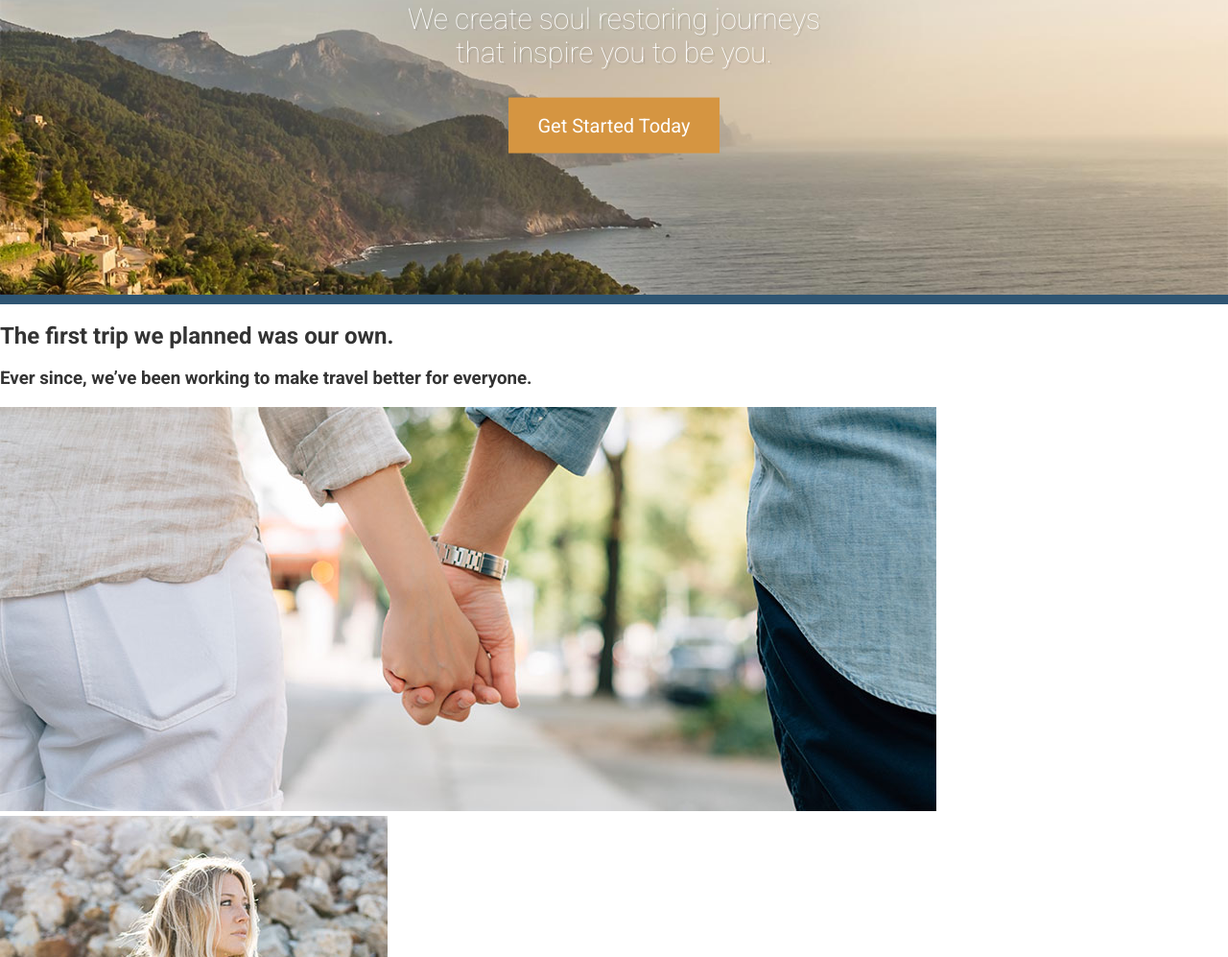
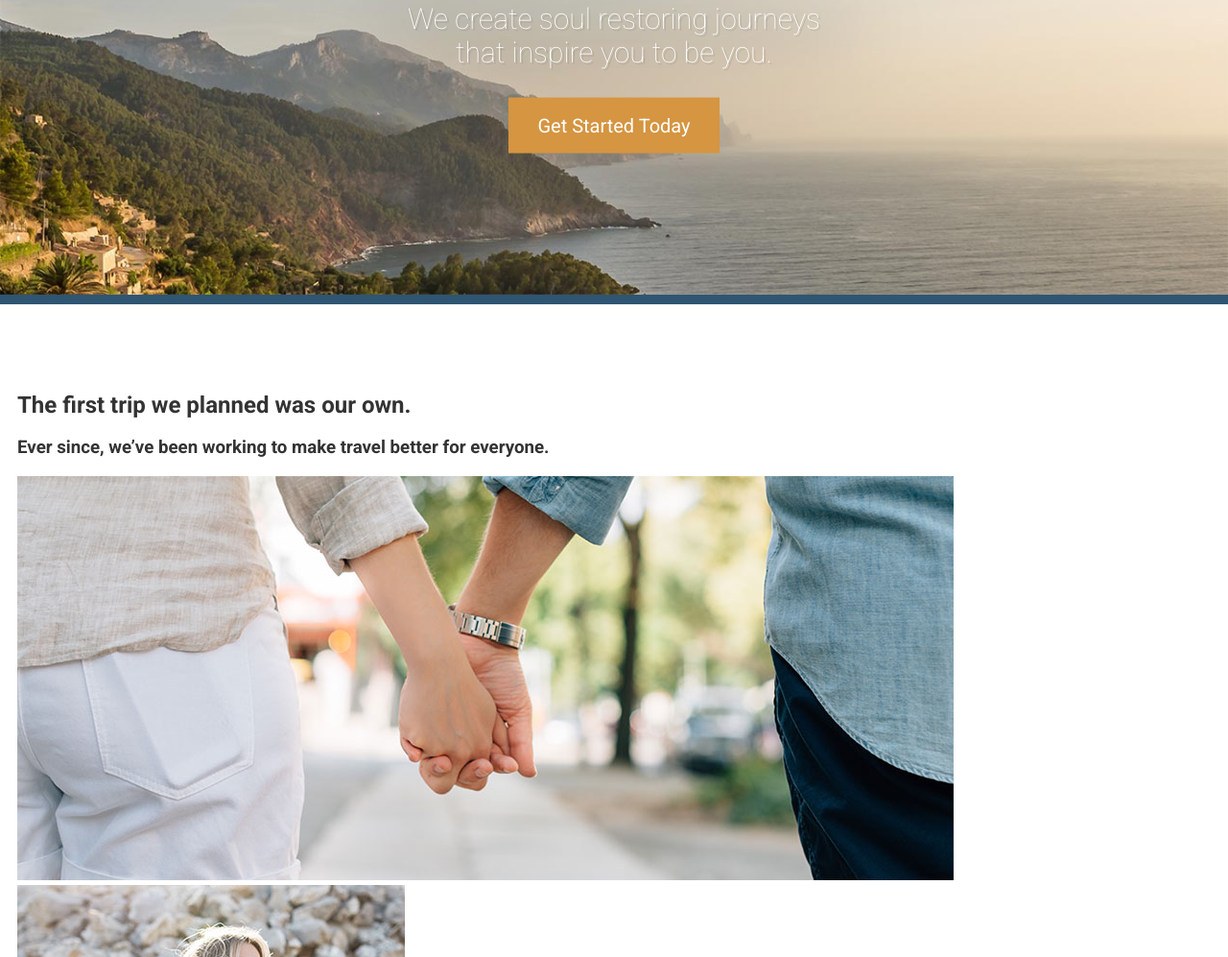
Before and after one commit to edwinchen85/travel_site_2, a website: page app/index.html in a window 1280 px wide. Shown: the part 463-1460 px from the top of the page at 96% size. Drawn offline with Linux system fonts and the light colour scheme.

Commit message:
Add page-section and wrapper css hook to our-beginning section

```diff
--- a/app/index.html
+++ b/app/index.html
@@ -39,7 +39,8 @@
     </div>
   </div>
 
-  <div id="our-beginning">
+  <div id="our-beginning" class="page-section">
+    <div class="wrapper">
       <h2>The first trip we planned was our own.</h2>
       <h3>Ever since, we&rsquo;ve been working to make travel better for everyone.</h3>
       <img src="assets/images/first-trip.jpg" alt="Couple walking down a street.">
@@ -48,6 +49,7 @@
       <p>Lorem ipsum dolor sit amet, consectetur adipisicing elit, sed do eiusmod tempor incididunt ut labore et dolore magna aliqua. Ut enim ad minim veniam, <a href="#">quis nostrud exercitation</a> ullamco laboris nisi ut aliquip ex ea commodo consequat. Duis aute irure dolor in reprehenderit in voluptate velit esse cillum dolore eu fugiat nulla pariatur. Excepteur sint occaecat cupidatat non proident, sunt in culpa qui officia deserunt mollit anim id est laborum.</p>
       <p>Duis aute irure dolor in <strong>reprehenderit in</strong> voluptate velit esse cillum dolore eu fugiat nulla pariatur. Excepteur sint occaecat cupidatat non proident, sunt in culpa qui officia deserunt mollit anim id est laborum. Lorem ipsum dolor sit amet, consectetur adipisicing elit, sed do eiusmod tempor incididunt ut labore et dolore magna aliqua.</p>
       <p>Duis aute irure dolor in reprehenderit in voluptate velit esse cillum dolore eu fugiat nulla pariatur. Excepteur sint occaecat cupidatat non proident, sunt in culpa qui officia deserunt mollit anim id est laborum velit esse cillum <strong>dolore eu fugiat.</strong></p>
+    </div>
   </div>
 
   <div id="features">
```
Lines whose indentation alone changed are shown as unchanged.
